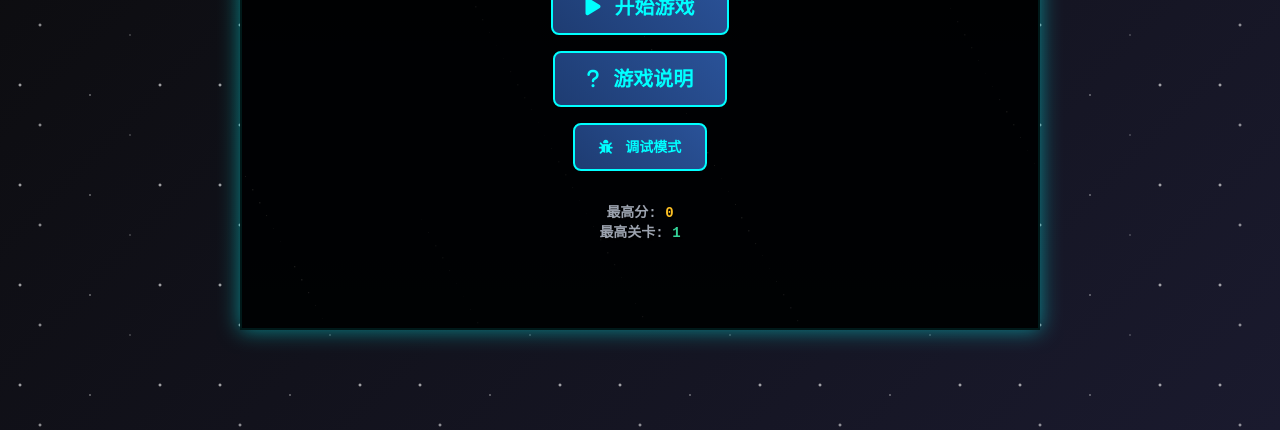
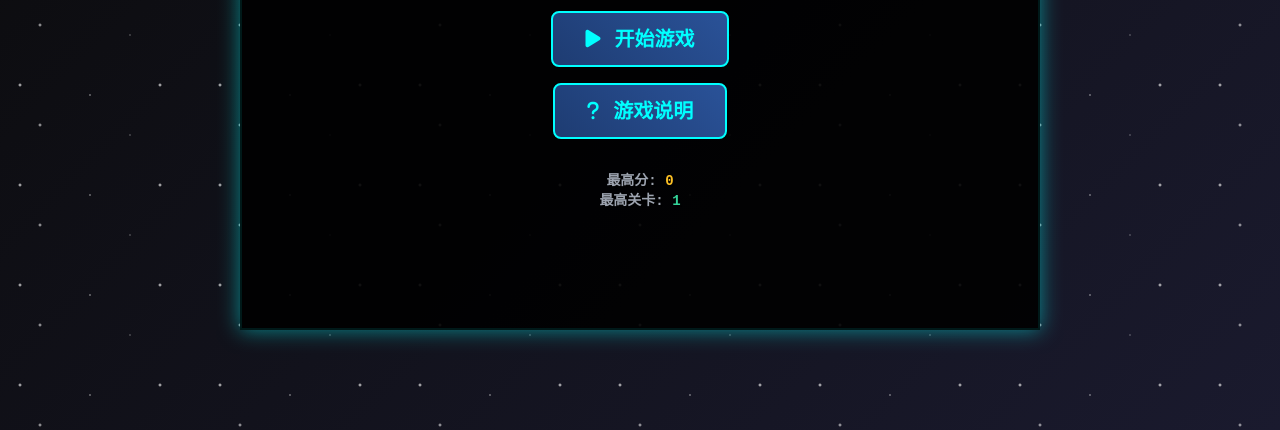
Before and after one commit to Coder-Wjt/pixelplanegames, a plain HTML site: page index.html in a window 1280 px wide. Shown: the part 370-800 px from the top of the page. Drawn offline with nearby package versions, Linux system fonts and the light colour scheme.

Commit message:
Update index.html

```diff
--- a/index.html
+++ b/index.html
@@ -377,9 +377,6 @@
                             <button id="instructionsBtn" class="btn-game px-8 py-3 rounded-lg text-xl block mx-auto">
                                 <i class="fas fa-question mr-2"></i> 游戏说明
                             </button>
-                            <button id="debugToggleBtn" class="btn-game px-6 py-2 rounded-lg text-sm block mx-auto">
-                                <i class="fas fa-bug mr-2"></i> 调试模式
-                            </button>
                         </div>
 
                         <div class="text-sm text-gray-400 pixel-font">
```
